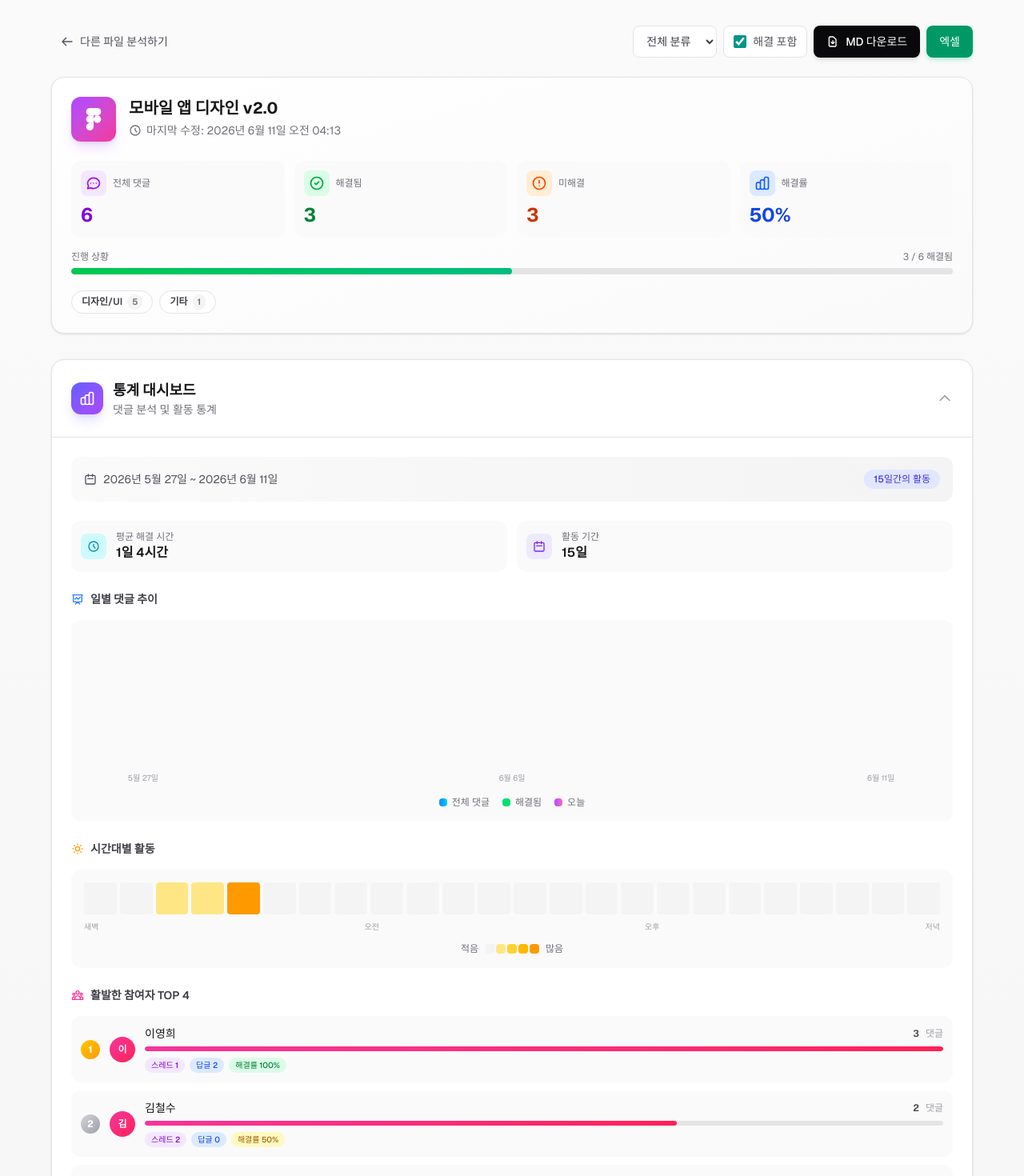
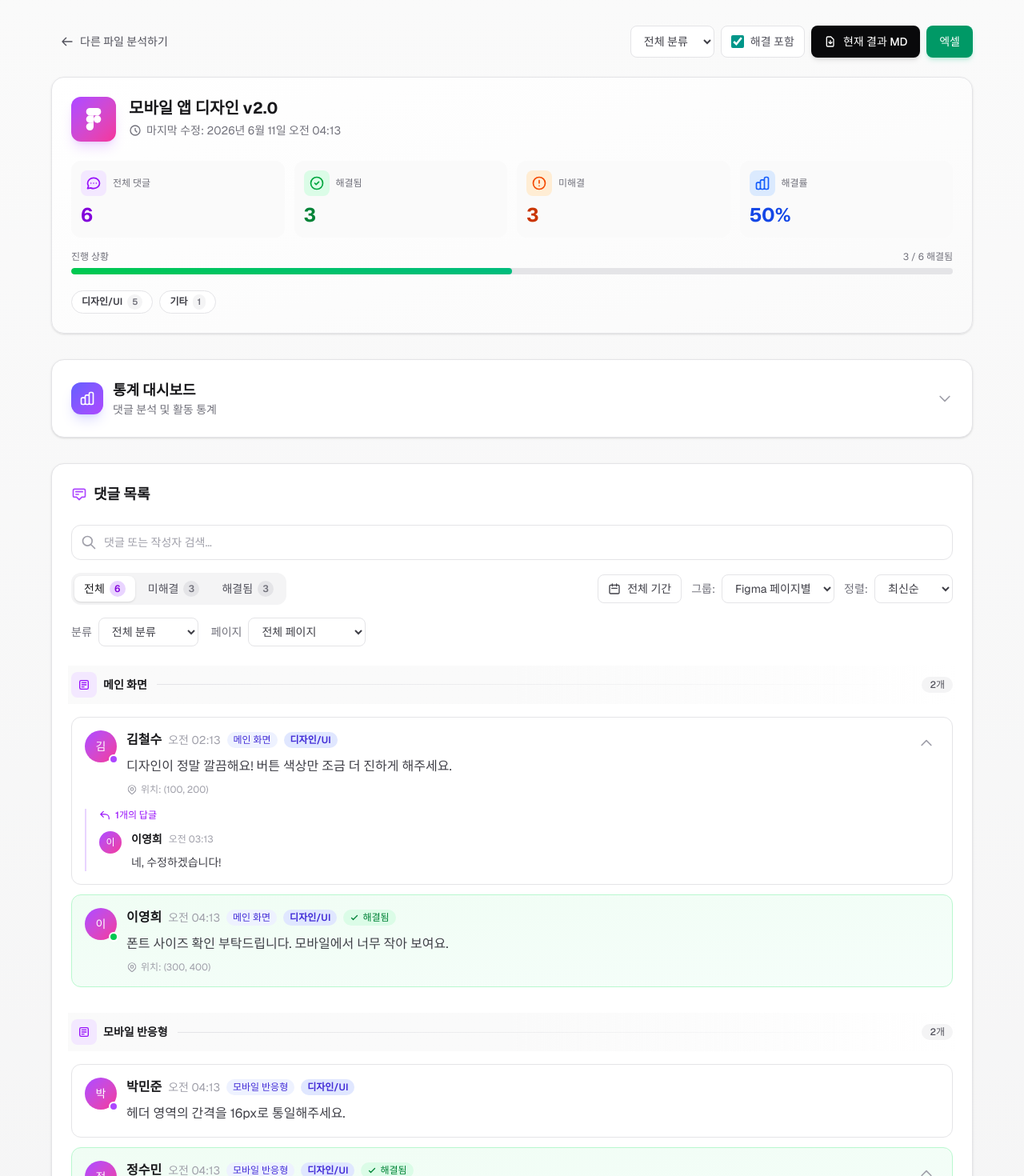
Before and after one commit to sunghyeonhwang/figma_fix, a Next.js app: page /test-demo in a window 1280 px wide. Shown: the top 1470 px of the page at 80% size. Built offline with nearby package versions, Linux system fonts and the light colour scheme.

Commit message:
fix: export current sorted markdown results

```diff
--- a/app/components/CommentsList.tsx
+++ b/app/components/CommentsList.tsx
@@ -1,6 +1,6 @@
 "use client";
 
-import { useMemo, useState } from "react";
+import { useEffect, useMemo, useState } from "react";
 import { CommentCategoryId, CommentThread } from "../lib/types/figma";
 import { CommentCard } from "./CommentCard";
 import { DateRange, DateRangePicker } from "./DateRangePicker";
@@ -8,6 +8,7 @@ import { COMMENT_CATEGORIES, getCategoryDefinition } from "../lib/utils/comment-
 
 interface CommentsListProps {
   comments: CommentThread[];
+  onVisibleCommentsChange?: (comments: CommentThread[]) => void;
 }
 
 type FilterType = "all" | "resolved" | "unresolved";
@@ -33,7 +34,7 @@ interface PageCount {
 
 const UNKNOWN_PAGE_ID = "__unknown_page__";
 
-export function CommentsList({ comments }: CommentsListProps) {
+export function CommentsList({ comments, onVisibleCommentsChange }: CommentsListProps) {
   const [filter, setFilter] = useState<FilterType>("all");
   const [sort, setSort] = useState<SortType>("newest");
   const [groupMode, setGroupMode] = useState<GroupMode>("page");
@@ -218,6 +219,15 @@ export function CommentsList({ comments }: CommentsListProps) {
       return a.name.localeCompare(b.name, "ko-KR");
     });
   }, [comments]);
+
+  const visibleComments = useMemo(
+    () => groupedComments.flatMap((group) => group.comments),
+    [groupedComments]
+  );
+
+  useEffect(() => {
+    onVisibleCommentsChange?.(visibleComments);
+  }, [onVisibleCommentsChange, visibleComments]);
 
   return (
     <div className="space-y-6">
--- a/app/components/ResultsView.tsx
+++ b/app/components/ResultsView.tsx
@@ -1,6 +1,6 @@
 "use client";
 
-import { useState } from "react";
+import { useCallback, useEffect, useMemo, useState } from "react";
 import { CommentThread, CommentAggregation, CommentCategoryId } from "../lib/types/figma";
 import { CommentsList } from "./CommentsList";
 import { StatsDashboard } from "./StatsDashboard";
@@ -41,6 +41,23 @@ export function ResultsView({
   const [isExporting, setIsExporting] = useState(false);
   const [markdownCategory, setMarkdownCategory] = useState<CommentCategoryId | "all">("all");
   const [includeResolvedInMarkdown, setIncludeResolvedInMarkdown] = useState(true);
+  const [visibleComments, setVisibleComments] = useState<CommentThread[]>(comments);
+
+  useEffect(() => {
+    setVisibleComments(comments);
+  }, [comments]);
+
+  const handleVisibleCommentsChange = useCallback((nextVisibleComments: CommentThread[]) => {
+    setVisibleComments(nextVisibleComments);
+  }, []);
+
+  const markdownComments = useMemo(() => {
+    return visibleComments.filter((comment) => {
+      const matchesCategory = markdownCategory === "all" || comment.category === markdownCategory;
+      const matchesResolved = includeResolvedInMarkdown || !comment.isResolved;
+      return matchesCategory && matchesResolved;
+    });
+  }, [includeResolvedInMarkdown, markdownCategory, visibleComments]);
 
   const handleExport = async () => {
     setIsExporting(true);
@@ -61,10 +78,11 @@ export function ResultsView({
   const handleMarkdownExport = async () => {
     downloadMarkdownReport({
       fileInfo,
-      comments,
+      comments: visibleComments,
       aggregation,
       categoryFilter: markdownCategory,
       includeResolved: includeResolvedInMarkdown,
+      preserveOrder: true,
     });
 
     if (!runId) return;
@@ -161,7 +179,7 @@ export function ResultsView({
 
           <button
             onClick={handleMarkdownExport}
-            disabled={comments.length === 0}
+            disabled={markdownComments.length === 0}
             className="flex h-10 items-center gap-2 rounded-lg bg-zinc-950 px-4 text-sm font-medium text-white shadow-md transition-all hover:bg-zinc-800 disabled:cursor-not-allowed disabled:opacity-50 dark:bg-white dark:text-zinc-950 dark:hover:bg-zinc-200"
           >
             <svg
@@ -177,7 +195,7 @@ export function ResultsView({
                 d="M12 10v6m0 0l-3-3m3 3l3-3m2 8H7a2 2 0 01-2-2V5a2 2 0 012-2h6l5 5v11a2 2 0 01-2 2z"
               />
             </svg>
-            MD 다운로드
+            현재 결과 MD
           </button>
 
           <button
@@ -375,7 +393,10 @@ export function ResultsView({
         </h2>
 
         {comments.length > 0 ? (
-          <CommentsList comments={comments} />
+          <CommentsList
+            comments={comments}
+            onVisibleCommentsChange={handleVisibleCommentsChange}
+          />
         ) : (
           <div className="flex flex-col items-center justify-center py-12 text-center">
             <div className="mb-4 flex h-16 w-16 items-center justify-center rounded-full bg-zinc-100 dark:bg-zinc-800">
--- a/app/components/StatsDashboard.tsx
+++ b/app/components/StatsDashboard.tsx
@@ -14,7 +14,7 @@ interface StatsDashboardProps {
 }
 
 export function StatsDashboard({ aggregation }: StatsDashboardProps) {
-  const [isExpanded, setIsExpanded] = useState(true);
+  const [isExpanded, setIsExpanded] = useState(false);
 
   const { overview, byAuthor, byDate, byHour, timeRange } = aggregation;
 
@@ -102,12 +102,9 @@ export function StatsDashboard({ aggregation }: StatsDashboardProps) {
       </button>
 
       {/* Expandable Content */}
-      <div
-        className={`overflow-hidden transition-all duration-300 ${
-          isExpanded ? "max-h-[2000px] opacity-100" : "max-h-0 opacity-0"
-        }`}
-      >
-        <div className="space-y-6 border-t border-zinc-200 p-6 dark:border-zinc-700">
+      {isExpanded && (
+        <div className="overflow-hidden">
+          <div className="space-y-6 border-t border-zinc-200 p-6 dark:border-zinc-700">
           {/* Time Range Info */}
           {timeRange.spanDays > 0 && (
             <div className="rounded-xl bg-gradient-to-r from-zinc-50 to-zinc-100 p-4 dark:from-zinc-800/50 dark:to-zinc-800/30">
@@ -254,8 +251,9 @@ export function StatsDashboard({ aggregation }: StatsDashboardProps) {
               <TopAuthorsSection authors={topAuthors} />
             </div>
           )}
+          </div>
         </div>
-      </div>
+      )}
     </div>
   );
 }
--- a/app/lib/utils/markdown-export.ts
+++ b/app/lib/utils/markdown-export.ts
@@ -15,6 +15,7 @@ interface MarkdownExportData {
   aggregation?: CommentAggregation;
   categoryFilter?: CommentCategoryId | "all";
   includeResolved?: boolean;
+  preserveOrder?: boolean;
 }
 
 function formatDateTime(value: string) {
@@ -99,6 +100,7 @@ export function generateMarkdownReport({
   aggregation,
   categoryFilter = "all",
   includeResolved = true,
+  preserveOrder = false,
 }: MarkdownExportData) {
   const filtered = comments.filter((comment) => {
     const matchesCategory = categoryFilter === "all" || comment.category === categoryFilter;
@@ -136,6 +138,15 @@ export function generateMarkdownReport({
     lines.push("- 내보낼 코멘트가 없습니다.");
   }
 
+  if (preserveOrder) {
+    lines.push("");
+    lines.push("## 현재 정렬 결과");
+    lines.push("");
+
+    filtered.forEach((comment, index) => {
+      appendComment(lines, fileInfo, comment, index + 1);
+    });
+  } else {
     for (const category of COMMENT_CATEGORIES) {
       const categoryComments = filtered.filter((comment) => comment.category === category.id);
       if (categoryComments.length === 0) continue;
@@ -147,6 +158,7 @@ export function generateMarkdownReport({
       categoryComments.forEach((comment, index) => {
         appendComment(lines, fileInfo, comment, index + 1);
       });
+    }
   }
 
   return `${lines.join("\n").trim()}\n`;
```
Lines whose indentation alone changed are shown as unchanged.
